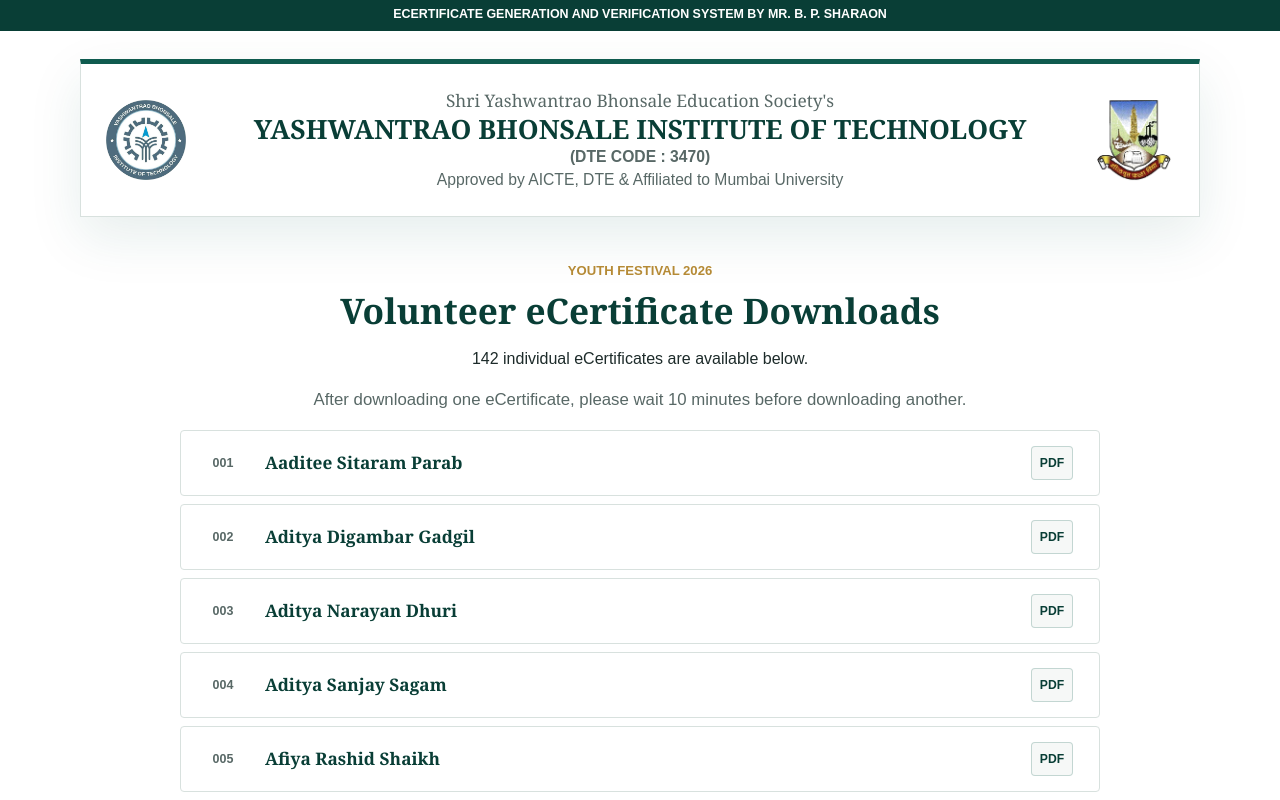
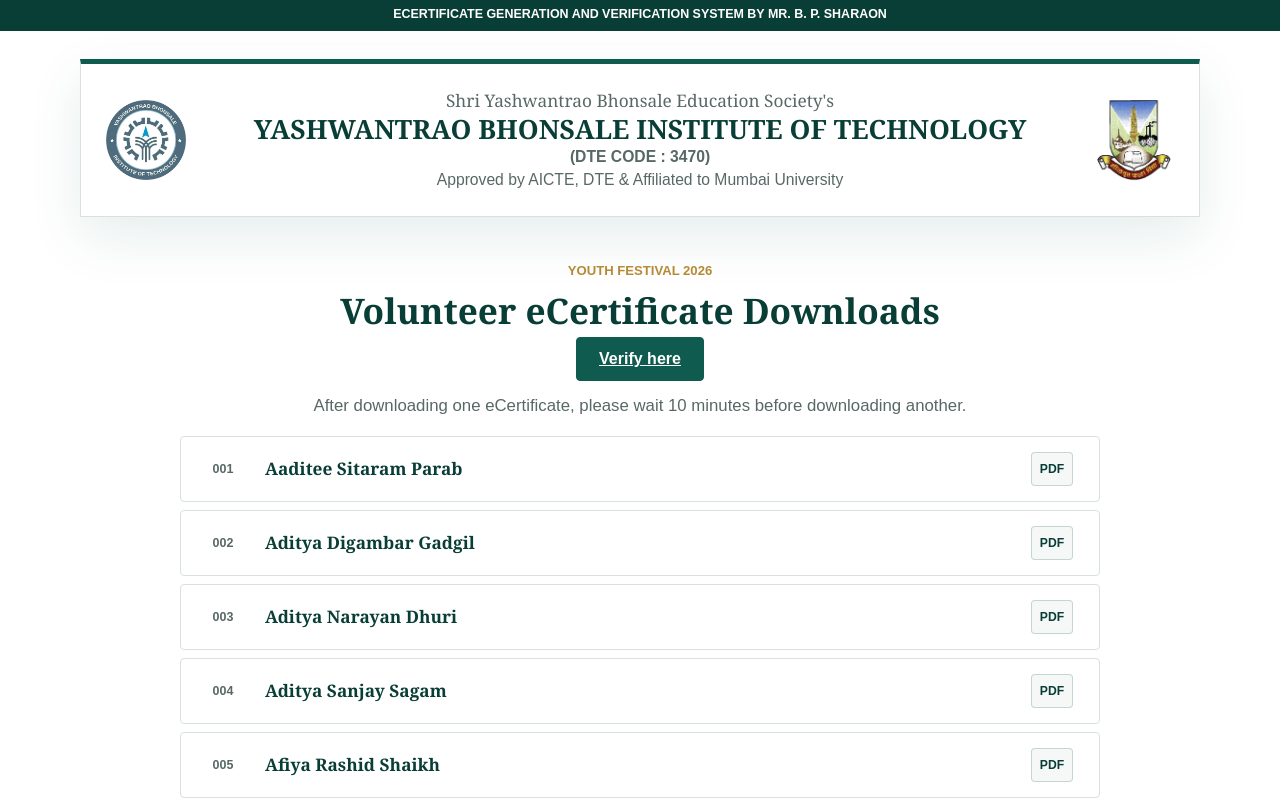
Before and after one commit to boneysharaon/ybit-certificate-verification, a Next.js app: page /youth-festival-ecertificates in a window 1280 px wide. Shown: the top 800 px of the page. Built offline with nearby package versions, Linux system fonts and the light colour scheme.

Commit message:
Add verify link to certificate download page

```diff
--- a/app/globals.css
+++ b/app/globals.css
@@ -230,6 +230,24 @@
 
 .download-intro {
   padding-bottom: 18px;
+}
+
+.download-verify-link {
+  display: inline-flex;
+  align-items: center;
+  justify-content: center;
+  min-height: 44px;
+  margin-top: 6px;
+  padding: 0 22px;
+  border: 1px solid var(--accent);
+  border-radius: 4px;
+  background: var(--accent);
+  color: #ffffff;
+  font-weight: 800;
+}
+
+.download-verify-link:hover {
+  background: var(--accent-deep);
 }
 
 .download-cooldown-note {
--- a/app/youth-festival-ecertificates/page.tsx
+++ b/app/youth-festival-ecertificates/page.tsx
@@ -1,4 +1,5 @@
 import type { Metadata } from "next";
+import Link from "next/link";
 import InstitutionalHeader from "@/components/InstitutionalHeader";
 import downloads from "@/lib/youthFestivalDownloads.json";
 
@@ -18,7 +19,12 @@
       <section className="verification-intro download-intro" aria-labelledby="page-title">
         <p className="section-kicker">Youth Festival 2026</p>
         <h1 id="page-title">Volunteer eCertificate Downloads</h1>
-        <p>{downloads.length} individual eCertificates are available below.</p>
+        <Link
+          className="download-verify-link"
+          href="/certificates/youth-festival-2026-volunteer-ecertificates"
+        >
+          Verify here
+        </Link>
         <p className="download-cooldown-note">
           After downloading one eCertificate, please wait 10 minutes before downloading another.
         </p>
```
